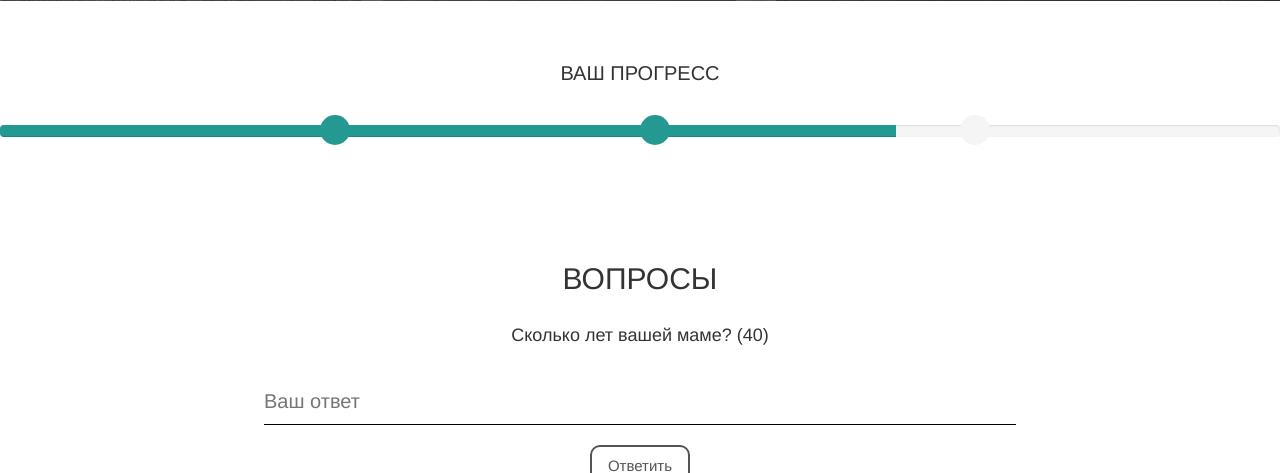
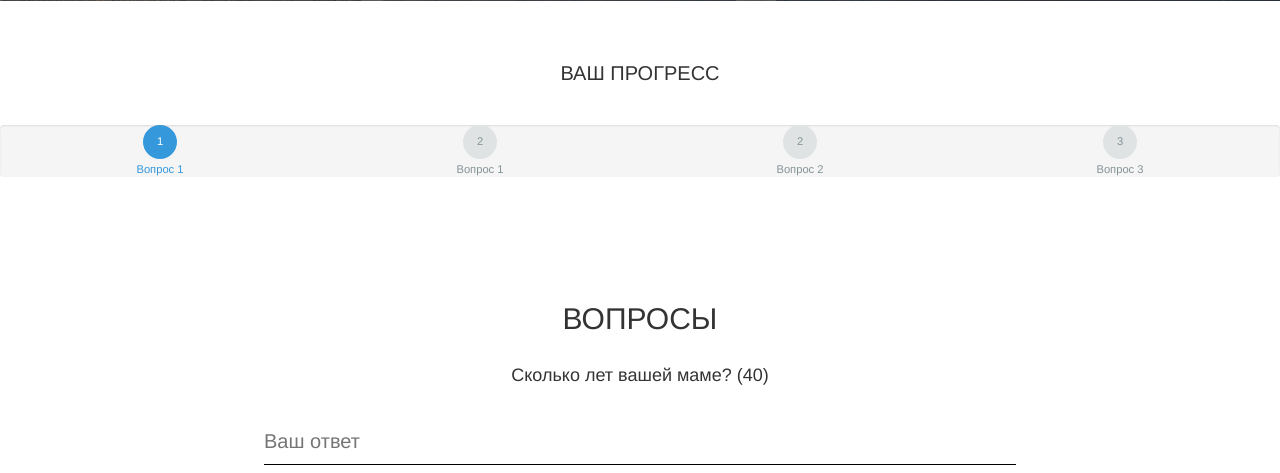
Before and after one commit to Danilqa/mindfest, a PHP site: page / in a window 1280 px wide. Shown: the part 749-1222 px from the top of the page. Run offline with PHP 8.4, Linux system fonts and the light colour scheme; the visitor is signed in with stand-in values (Sample User, id 1); data that the repository does not hold is empty; some libraries are stand-ins or nearby versions.

Commit message:
Questions

```diff
--- /dev/null
+++ b/assets/css/progress.css
@@ -0,0 +1,89 @@
+.progress {
+    list-style: none;
+    margin: 0;
+    padding: 0;
+    display: table;
+    table-layout: fixed;
+    width: 100%;
+    color: #849397;
+}
+
+.progress > li {
+    position: relative;
+    display: table-cell;
+    text-align: center;
+    font-size: 0.8em;
+}
+
+.progress > li:before {
+    content: attr(data-step);
+    display: block;
+    margin: 0 auto;
+    background: #DFE3E4;
+    width: 3em;
+    height: 3em;
+    text-align: center;
+    margin-bottom: 0.25em;
+    line-height: 3em;
+    border-radius: 100%;
+    position: relative;
+    z-index: 1000;
+}
+
+.progress > li:after {
+    content: '';
+    position: absolute;
+    display: block;
+    background: #DFE3E4;
+    width: 100%;
+    height: 0.5em;
+    top: 1.25em;
+    left: 50%;
+    margin-left: 1.5em\9;
+    z-index: -1;
+}
+
+.progress > li:last-child:after {
+    display: none;
+}
+
+.progress > li.is-complete {
+    color: #2ECC71;
+}
+
+.progress > li.is-complete:before,
+.progress > li.is-complete:after {
+    color: #FFF;
+    background: #2ECC71;
+}
+
+.progress > li.is-active {
+    color: #3498DB;
+}
+
+.progress > li.is-active:before {
+    color: #FFF;
+    background: #3498DB;
+}
+
+
+/**
+ * Needed for IE8
+ */
+
+.progress__last:after {
+    display: none !important;
+}
+
+
+/**
+ * Size Extensions
+ */
+
+.progress--medium {
+    font-size: 1.5em;
+}
+
+.progress--large {
+    font-size: 2em;
+}
--- a/assets/js/quiz.js
+++ b/assets/js/quiz.js
@@ -26,7 +26,18 @@ $.ajax({
     },
 });
 
+addProgress(current_question);
+
 /* =========  Функции  =======  */
+
+
+function addProgress(number) {
+    $(".progress > li").removeClass("is-active");
+    for (var i = 0; i < number; i++) {
+        $(".progress > li").eq(i).addClass("is-complete");
+    }
+    $(".progress > li").eq(number++).addClass("is-active");
+}
 
 function showQuestion(question) {
     body_text.html( questions[question] );
@@ -53,6 +64,7 @@ function answerQuestion(number, answer) {
             console.log(data);
             if (data["status"] == "correct") {
                 current_question++;
+                addProgress(current_question);
                 showCurrentQuestion();
                 input_answer.val("");
 
--- a/index.php
+++ b/index.php
@@ -26,6 +26,7 @@ require_once 'classes/Auth.class.php';
     <link href="assets/css/progress-bar.css" rel="stylesheet" />
     <link href="assets/css/custom.css" rel="stylesheet" />
     <link href="assets/css/sweetalert2.min.css" rel="stylesheet" />
+    <link href="assets/css/progress.css" rel="stylesheet" />
 
     <!--     Fonts and icons     -->
     <link href="http://maxcdn.bootstrapcdn.com/font-awesome/4.2.0/css/font-awesome.min.css" rel="stylesheet">
@@ -109,14 +110,26 @@ require_once 'classes/Auth.class.php';
         </div>
 
         <?php if (Auth\User::isAuthorized()): ?>
+
+        <?php $questions_count = 4; ?>
+
         <div class="section">
             <h4 class="text-progress header-text text-center">ВАШ ПРОГРЕСС</h4>
-            <div class="progress mt-20">
-                <div class="one primary-color"></div>
-                <div class="two primary-color"></div>
-                <div class="three no-color"></div>
-                <div class="progress-bar" style="width: 70%;"></div>
-            </div>
+            <ol class="progress">
+            <li class="is-active" data-step="1">
+                Вопрос 1
+            </li>
+            <? for ($i = 1; $i < $questions_count-1; $i++): ?>
+                <li data-step="2">
+                    Вопрос <?php echo $i; ?>
+                </li>
+            <? endfor; ?>
+
+              <li data-step="3" class="progress__last">
+                Вопрос 3
+              </li>
+            </ol>
+
             <div class="container text-center quiz">
                 <h4 class="header-text">Вопросы</h4>
                 <p class="body-text">
```
